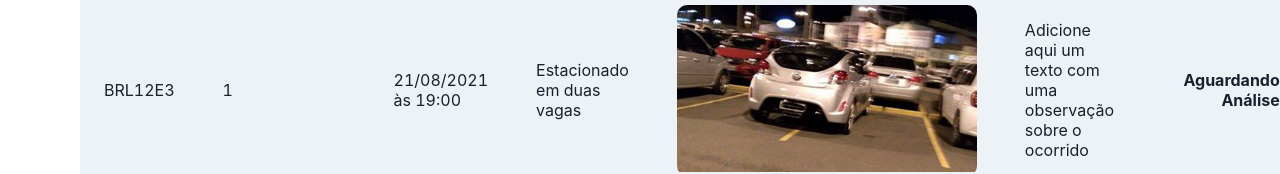
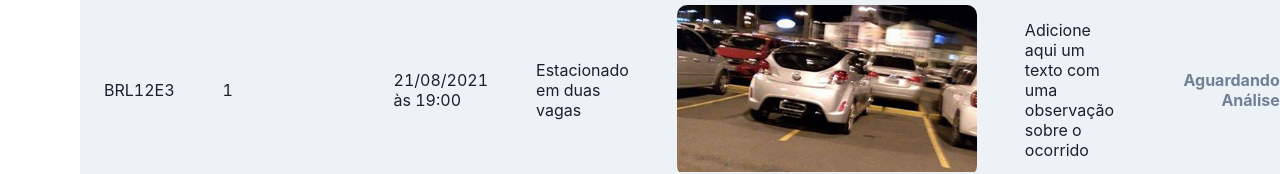
Before and after one commit to Kastango/deseg, a Next.js app: page /servidor in a window 1280 px wide. Shown: the part 607-781 px from the top of the page. Built offline with nearby package versions, Linux system fonts and the light colour scheme.

Commit message:
fixed color

```diff
--- a/pages/servidor/index.tsx
+++ b/pages/servidor/index.tsx
@@ -78,7 +78,7 @@ export default function Servidor() {
                 </Stack>
               </Td>
               <Td isNumeric>
-                <Text fontWeight="bold" color="grey.600">Aguardando Análise</Text>
+                <Text fontWeight="bold" color="gray.500">Aguardando Análise</Text>
               </Td>
             </Tr>
             <Tr>
```
